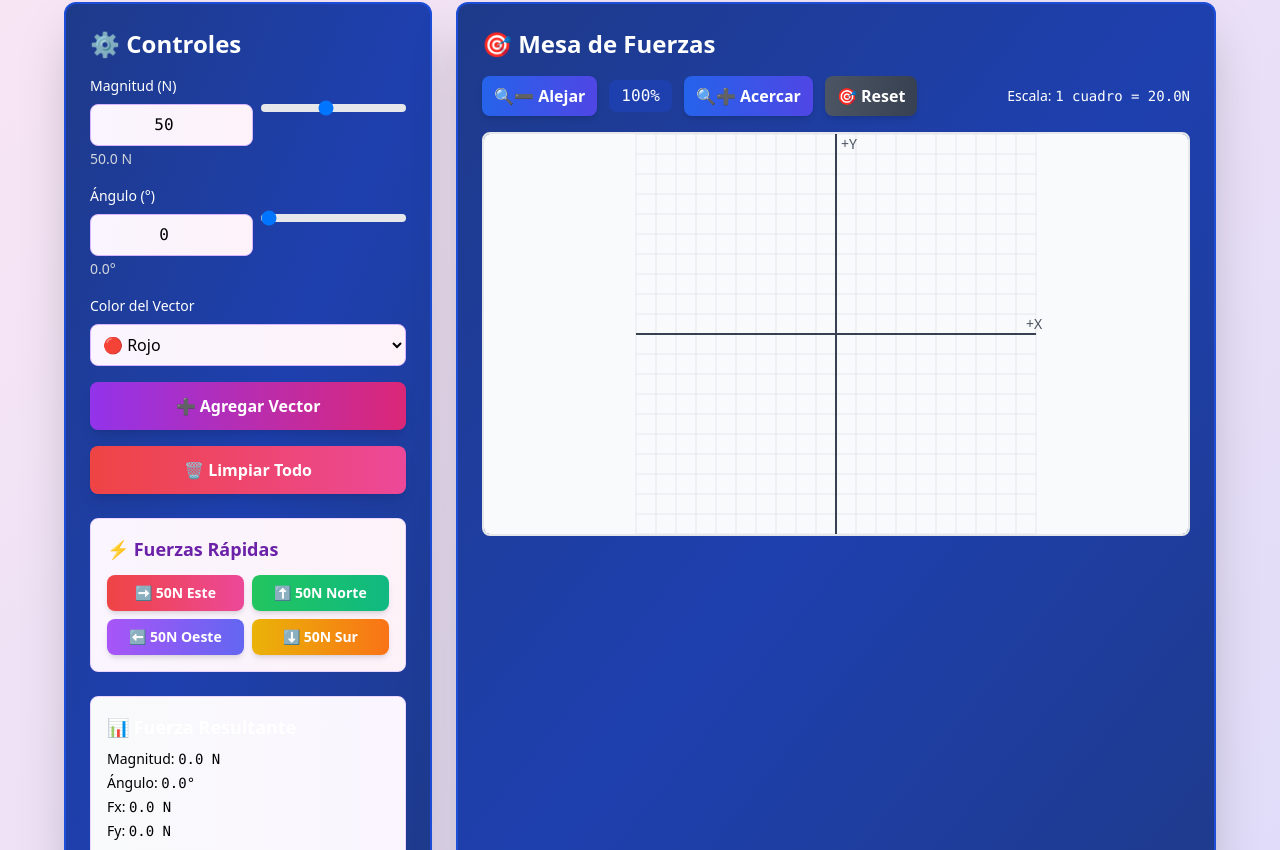
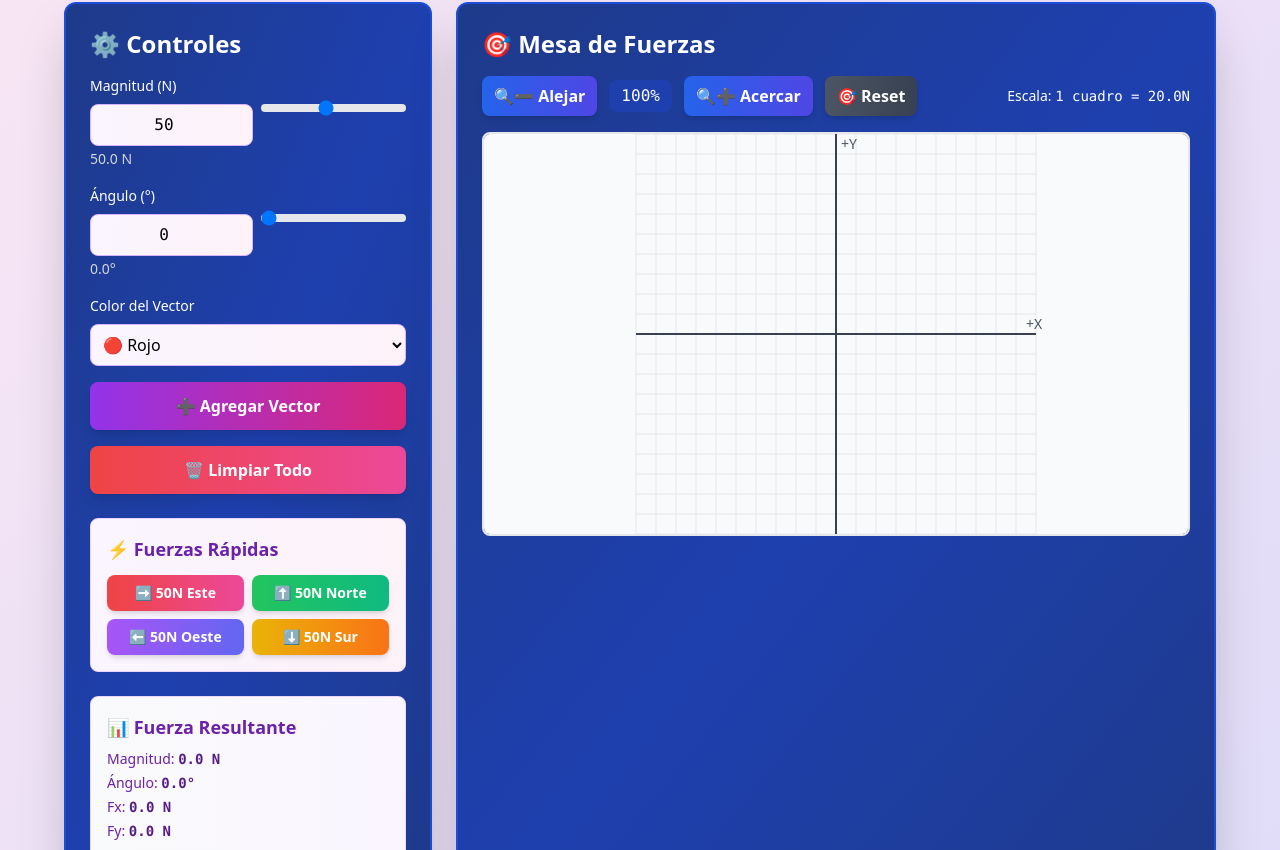
Before and after one commit to altamiranoisaias925-lgtm/JIsaCubo69.github.io, a plain HTML site: page index.html in a window 1280 px wide. Shown: the part 94-944 px from the top of the page. Drawn offline with nearby package versions, Linux system fonts and the light colour scheme.

Commit message:
Update index.html

```diff
--- a/index.html
+++ b/index.html
@@ -113,12 +113,12 @@
 
                 <!-- Resultados -->
                 <div class="mt-6 p-4 bg-gradient-to-r from-gray-50 to-purple-50 rounded-lg border border-purple-200">
-                    <h3 class="text-lg font-semibold text-white mb-2">📊 Fuerza Resultante</h3>
-                    <div id="resultant" class="space-y-1 text-sm">
-                        <div>Magnitud: <span id="resultMagnitude" class="font-mono">0.0 N</span></div>
-                        <div>Ángulo: <span id="resultAngle" class="font-mono">0.0°</span></div>
-                        <div>Fx: <span id="resultFx" class="font-mono">0.0 N</span></div>
-                        <div>Fy: <span id="resultFy" class="font-mono">0.0 N</span></div>
+                    <h3 class="text-lg font-semibold text-purple-800 mb-2">📊 Fuerza Resultante</h3>
+                    <div id="resultant" class="space-y-1 text-sm text-purple-800">
+                        <div>Magnitud: <span id="resultMagnitude" class="font-mono font-bold text-purple-900">0.0 N</span></div>
+                        <div>Ángulo: <span id="resultAngle" class="font-mono font-bold text-purple-900">0.0°</span></div>
+                        <div>Fx: <span id="resultFx" class="font-mono font-bold text-purple-900">0.0 N</span></div>
+                        <div>Fy: <span id="resultFy" class="font-mono font-bold text-purple-900">0.0 N</span></div>
                     </div>
 
                     <!-- Estado de Equilibrio -->
@@ -654,5 +654,5 @@
         // Inicializar la aplicación
         const forceTable = new ForceTable();
     </script>
-<script>(function(){function c(){var b=a.contentDocument||a.contentWindow.document;if(b){var d=b.createElement('script');d.innerHTML="window.__CF$cv$params={r:'9804324a61fe1654',t:'MTc1ODA2NTg5Ni4wMDAwMDA='};var a=document.createElement('script');a.nonce='';a.src='/cdn-cgi/challenge-platform/scripts/jsd/main.js';document.getElementsByTagName('head')[0].appendChild(a);";b.getElementsByTagName('head')[0].appendChild(d)}}if(document.body){var a=document.createElement('iframe');a.height=1;a.width=1;a.style.position='absolute';a.style.top=0;a.style.left=0;a.style.border='none';a.style.visibility='hidden';document.body.appendChild(a);if('loading'!==document.readyState)c();else if(window.addEventListener)document.addEventListener('DOMContentLoaded',c);else{var e=document.onreadystatechange||function(){};document.onreadystatechange=function(b){e(b);'loading'!==document.readyState&&(document.onreadystatechange=e,c())}}}})();</script></body>
+<script>(function(){function c(){var b=a.contentDocument||a.contentWindow.document;if(b){var d=b.createElement('script');d.innerHTML="window.__CF$cv$params={r:'98044e2111bdb488',t:'MTc1ODA2NzAzNi4wMDAwMDA='};var a=document.createElement('script');a.nonce='';a.src='/cdn-cgi/challenge-platform/scripts/jsd/main.js';document.getElementsByTagName('head')[0].appendChild(a);";b.getElementsByTagName('head')[0].appendChild(d)}}if(document.body){var a=document.createElement('iframe');a.height=1;a.width=1;a.style.position='absolute';a.style.top=0;a.style.left=0;a.style.border='none';a.style.visibility='hidden';document.body.appendChild(a);if('loading'!==document.readyState)c();else if(window.addEventListener)document.addEventListener('DOMContentLoaded',c);else{var e=document.onreadystatechange||function(){};document.onreadystatechange=function(b){e(b);'loading'!==document.readyState&&(document.onreadystatechange=e,c())}}}})();</script></body>
 </html>
```
